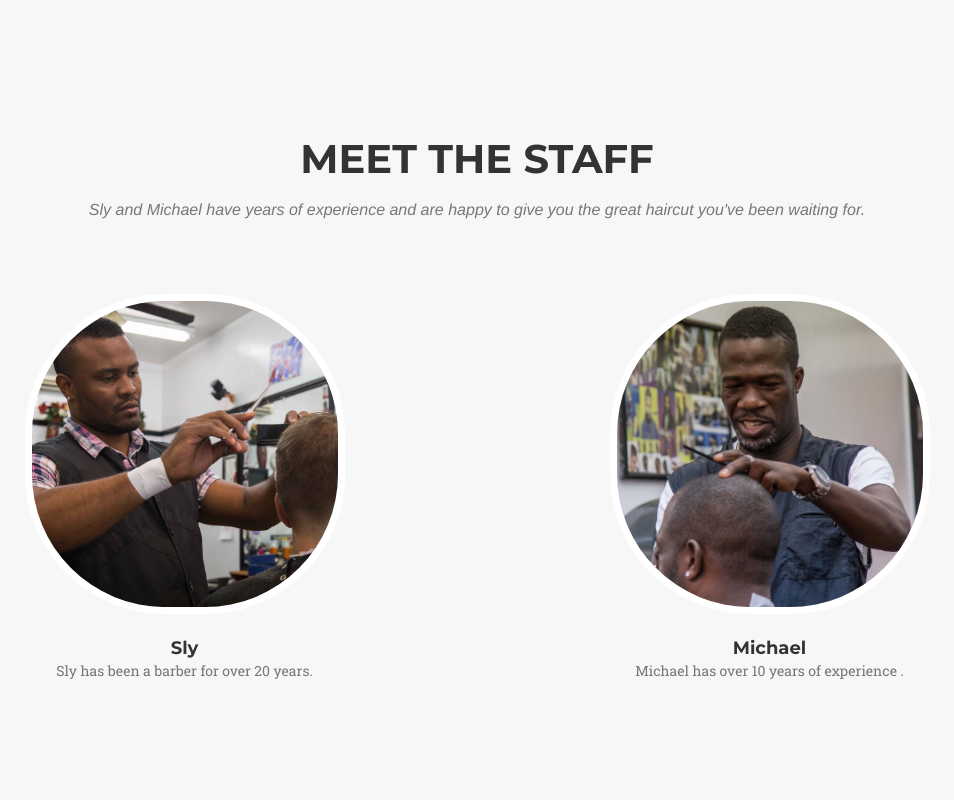
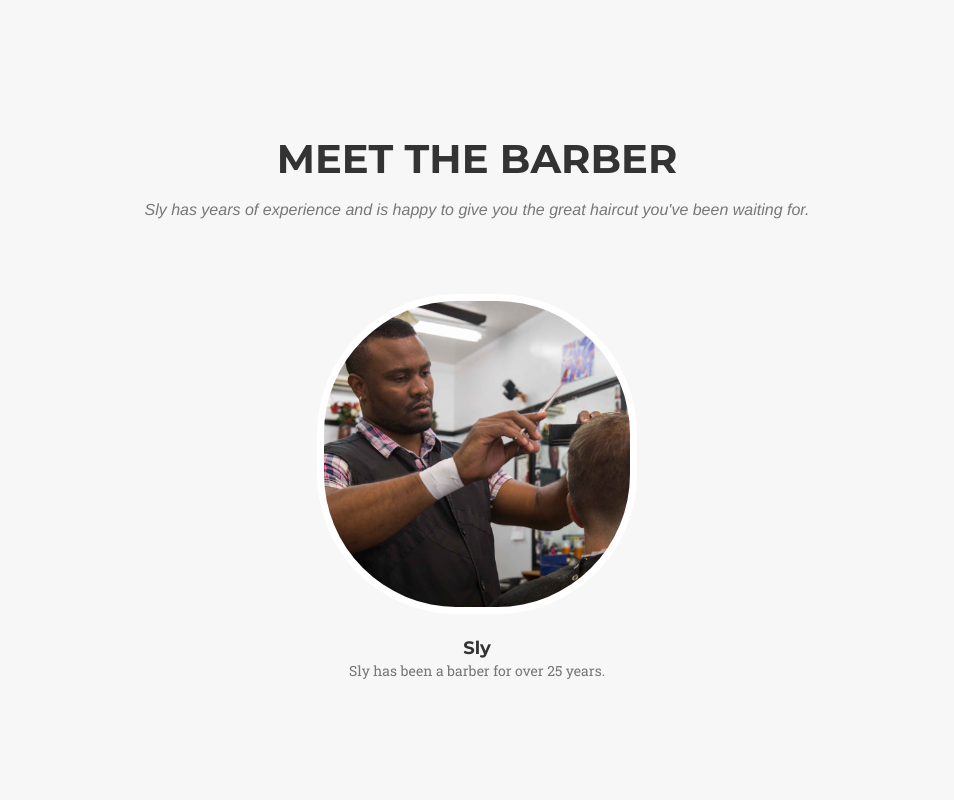
Before and after one commit to peterkrieg/slysbarbershop, a website: page index.html in a window 1280 px wide. Shown: the part 2760-3560 px from the top of the page, without its empty margins (163-1117 px from the left). Drawn offline with nearby package versions, Linux system fonts and the light colour scheme; a web font is replaced by a local one.

Commit message:
remove michael from the website (sly request), add instagram link to footer

```diff
--- a/index.html
+++ b/index.html
@@ -257,25 +257,25 @@
     <div class="container">
       <div class="row">
           <div class="col-lg-12 text-center">
-            <h2 class="section-heading wow bounceInDown"  data-wow-duration="1s">Meet the Staff</h2>
-            <h3 class="section-subheading text-muted"> Sly and Michael have years of experience and are happy to give you the great haircut you've been waiting for.  </h3>
+            <h2 class="section-heading wow bounceInDown"  data-wow-duration="1s">Meet the Barber</h2>
+            <h3 class="section-subheading text-muted"> Sly has years of experience and is happy to give you the great haircut you've been waiting for.  </h3>
           </div>
       </div>
       <div class="row">
-          <div class="col-sm-6">
+          <div class="col-sm-6 col-md-offset-3">
               <div class="team-member  wow bounceInDown"  data-wow-duration="1s"  data-wow-delay=".2s">
                 <img src="img/sly.jpg" height="320" width="320" class="img-responsive img-circle" alt="Sly">
                 <h4>Sly   </h4>
-                <p class="text-muted">Sly has been a barber for over 20 years.</p>
+                <p class="text-muted">Sly has been a barber for over 25 years.</p>
               </div>
           </div>
-          <div class="col-sm-6">
+          <!-- <div class="col-sm-6">
               <div class="team-member wow bounceInDown"  data-wow-duration="1s"  data-wow-delay=".4s" >
                 <img src="img/michael.jpg" height="320" width="320"  class="img-responsive img-circle" alt="Michael">
                 <h4>Michael</h4>
                 <p class="text-muted">Michael has over 10 years of experience .</p>
               </div>
-          </div>
+          </div> -->
       </div>
     </div>
   </section>
@@ -387,13 +387,13 @@
             <li>
               <a href="mailto:barbersly@gmail.com"><i class="fa fa-envelope"></i></a>
             </li>
-            <!-- removed because link is dead now?-->
-            <!-- <li>
-              <a href="https://plus.google.com/107438814762633632822/about" target="blank"><i class="fa fa-google-plus"></i></a>
-            </li> -->
             <li>
               <a href="https://www.yelp.com/biz/slys-barber-shop-cambridge" target="blank"> <i class="fa fa-yelp"></i></a>
             </li>
+            <li>
+              <a href="https://www.instagram.com/slythebarber2.0/" target="blank"> <i class="fa fa-instagram"></i></a>
+            </li>
+
           </ul>
         </div>
         <div class="col-md-4">
```
